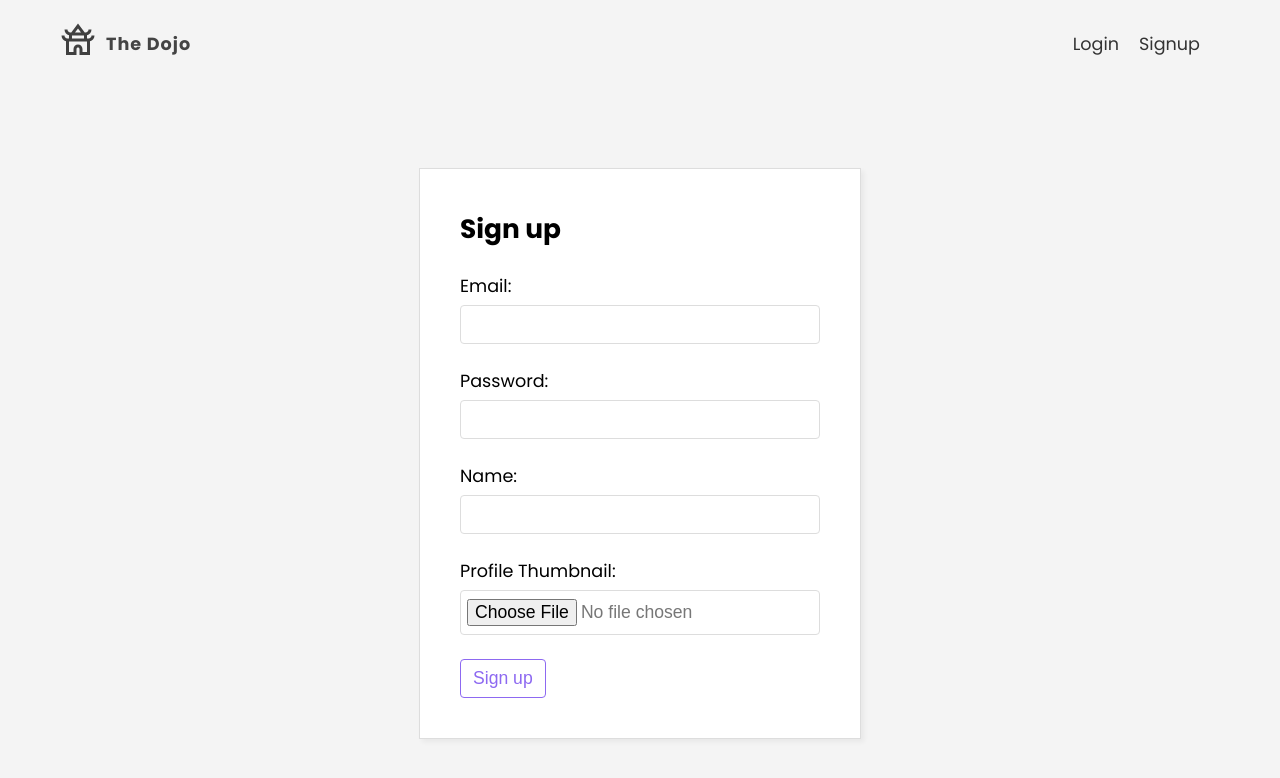
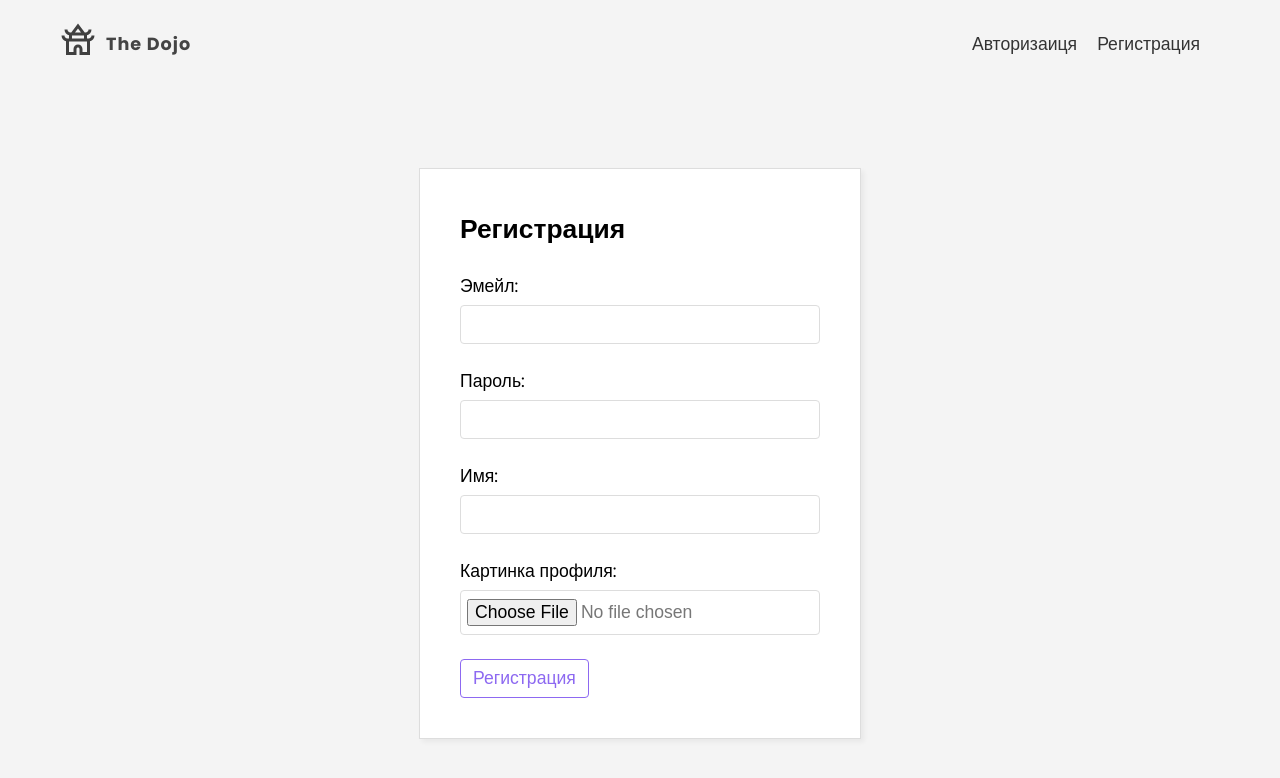
Before and after one commit to Maratoos/Dojo, a React (Create React App) app: page /signup in a window 1280 px wide. Shown: the top 778 px of the page. Built offline with nearby package versions, Linux system fonts and the light colour scheme; no server answers.

Commit message:
LocalizationToRussianAndFixBugs

```diff
--- a/src/App.js
+++ b/src/App.js
@@ -26,21 +26,25 @@ const PrivateRoute = (Component) => {
 }
 
 function App() {
-  const { user } = useAuthContext()
+  const { user, isReady } = useAuthContext()
   return (
     <div className="App">
-      {user && <Sidebar />}
+      {isReady && user && <Sidebar />}
       <div className='container'>
       <Navbar />
+      {isReady && (
         <Routes>
           <Route path='/' element={PrivateRoute(<Dashboard />)}/>
           <Route path='/create' element={PrivateRoute(<Create />)}/>
           <Route path='/project/:id' element={PrivateRoute(<Project />)}/>
+        </Routes>
+      )}
+        <Routes>
           <Route path='/login' element={<Login />}/>
           <Route path='/signup' element={<Signup />}/>
         </Routes>
       </div>
-      {user && <OnlineUsers />}
+      {isReady && user && <OnlineUsers />}
     </div>
   );
 }
--- a/src/components/navbar/Navbar.jsx
+++ b/src/components/navbar/Navbar.jsx
@@ -24,16 +24,16 @@ const Navbar = () => {
             </li>
             {!user && <>
             <li>
-                <Link to="/login">Login</Link>
+                <Link to="/login">Авторизаиця</Link>
             </li>
             <li>
-                <Link to="/signup">Signup</Link>
+                <Link to="/signup">Регистрация</Link>
             </li>
             </>}
             {user &&
             <li>
-                {!isPending && <button onClick={handleLogout} className="btn">Logout</button>}
-                {isPending && <button className="btn">Loading...</button>}
+                {!isPending && <button onClick={handleLogout} className="btn">Выйти</button>}
+                {isPending && <button className="btn">Загрузка...</button>}
                 {error && <div className='error'>{error}</div>}
             </li>
             }
--- a/src/components/onlineUsers/OnlineUsers.jsx
+++ b/src/components/onlineUsers/OnlineUsers.jsx
@@ -7,7 +7,7 @@ const OnlineUsers = () => {
     const { error, documents } = useGetCollection('users')
   return (
     <div className='user-list'>
-        <h2>All Users</h2>
+        <h2>Все пользователи</h2>
         {error && <div className='error'>{error}</div>}
         {documents && documents.map((user) => {
             return (
--- a/src/components/projects/Projects.jsx
+++ b/src/components/projects/Projects.jsx
@@ -14,7 +14,7 @@ const Projects = ({ projects }) => {
             return (
                 <Link to={`/project/${project.id}`} key={project.id}>
                     <h4>{project.name}</h4>
-                    <p>Сделать до: {date}</p>
+                    <p>Срок: {date}</p>
                     <div className='assigned-to'>
                         <ul>
                             {project.assignedUsersList.map((user) => (
--- a/src/components/sidebar/Sidebar.jsx
+++ b/src/components/sidebar/Sidebar.jsx
@@ -13,20 +13,20 @@ const Sidebar = () => {
         <div className="sidebar-content">
             <div className="user">
                 <Avatar src={user.photoURL} />
-                <p>Hey, {user.displayName}</p>
+                <p>Привет, {user.displayName}</p>
             </div>
             <nav className="links">
                 <ul>
                     <li>
                         <NavLink to="/">
                             <img src={DashboardIcon} alt="Dashboard Icon" />
-                            <span>Dashboard</span>
+                            <span>Доска</span>
                         </NavLink>
                     </li>
                     <li>
                         <NavLink to="/create">
                             <img src={AddIcon} alt="Add Icon" />
-                            <span>New Project</span>
+                            <span>Новый проект</span>
                         </NavLink>
                     </li>
                 </ul>
--- a/src/pages/dashboard/Dashboard.jsx
+++ b/src/pages/dashboard/Dashboard.jsx
@@ -7,7 +7,7 @@ const Dashboard = () => {
   const { documents ,error } = useGetCollection("projects")
   return (
     <div>
-      <h2 className='page-title'>Dashboard</h2>
+      <h2 className='page-title'>Доска проектов</h2>
       {error && <p className='error'>{error}</p>}
       {documents && <Projects projects={documents}/>}
     </div>
--- a/src/pages/login/Login.jsx
+++ b/src/pages/login/Login.jsx
@@ -25,9 +25,9 @@ const Login = () => {
 
   return (
     <form className="auth-form" onSubmit={handleSubmit}>
-    <h2>Login</h2>
+    <h2>Авторизация</h2>
     <label>
-      <span>Email:</span>
+      <span>Эмейл:</span>
       <input
       type="email"
       required
@@ -36,7 +36,7 @@ const Login = () => {
       />
     </label>
     <label>
-      <span>Password:</span>
+      <span>Пароль:</span>
       <input
       type="password"
       required
@@ -44,9 +44,9 @@ const Login = () => {
       onChange={(e) => setPassword(e.target.value)}
       />
     </label>
-    {!isPending && <button className="btn">Login</button>}
-    {isPending && <button className="btn">Loading...</button>}
-    {error && <div className='error'>{error}</div>}
+    {!isPending && <button className="btn">Войти</button>}
+    {isPending && <button className="btn">Загрузка...</button>}
+    {error && <div className='error'>Проверьте правильность написания пароля или эмейла!!!</div>}
   </form>
   )
 }
--- a/src/pages/project/Project.jsx
+++ b/src/pages/project/Project.jsx
@@ -12,7 +12,7 @@ const Project = () => {
     return <div className='error'>{error}</div>
   }
   if(!document && !error) {
-    return <div className='loading'>Loading...</div>
+    return <div className='loading'>Загрузка...</div>
   }
 
   return (
--- a/src/pages/project/ProjectSummary.jsx
+++ b/src/pages/project/ProjectSummary.jsx
@@ -10,10 +10,10 @@ const ProjectSummary = ({ project }) => {
         <div className="project-summary">
             <h2 className="page-title">{project.name}</h2>
             <p className="due-date">
-                Сделать до: {date}
+                Срок: {date}
             </p>
             <p className="details">{project.details}</p>
-            <h4>Assigned to:</h4>
+            <h4>Исполнители проекта:</h4>
             <div className="assigned-users">
                 {project.assignedUsersList.map((user) => (
                     <div key={user.id}>
--- a/src/pages/signup/Signup.jsx
+++ b/src/pages/signup/Signup.jsx
@@ -18,9 +18,9 @@ const Signup = () => {
     setThumbnail(null)
     const selected = event.target.files[0]
 
-    if(!selected) return setThumbnailError('Please select a file')
-    if(!selected.type.includes('image')) return setThumbnailError('Please select a valid picture')
-    if(selected.size >= 1000000) return setThumbnailError('Please select a file smaller than 100kb')
+    if(!selected) return setThumbnailError('Пожалуйста, выберите файл!!!')
+    if(!selected.type.includes('image')) return setThumbnailError('Пожалуйста, выберите файл с расширением png или jpg/jpeg!!!')
+    if(selected.size >= 1000000) return setThumbnailError('Пожалуйста выберите файл, размером менее 100 килобайт!!!')
 
     setThumbnail(selected)
     setThumbnailError(null)
@@ -40,9 +40,9 @@ const Signup = () => {
 
   return (
     <form className="auth-form" onSubmit={handleSubmit}>
-      <h2>Sign up</h2>
+      <h2>Регистрация</h2>
       <label>
-        <span>Email:</span>
+        <span>Эмейл:</span>
         <input
         type="email"
         required
@@ -51,7 +51,7 @@ const Signup = () => {
         />
       </label>
       <label>
-        <span>Password:</span>
+        <span>Пароль:</span>
         <input
         type="password"
         required
@@ -60,7 +60,7 @@ const Signup = () => {
         />
       </label>
       <label>
-        <span>Name:</span>
+        <span>Имя:</span>
         <input
         type="text"
         required
@@ -69,12 +69,12 @@ const Signup = () => {
         />
       </label>
       <label>
-        <span>Profile Thumbnail:</span>
+        <span>Картинка профиля:</span>
         <input type="file" required onChange={handleChangeFile}/>
         {thumbnailError && <span className='error'>{thumbnailError}</span>}
       </label>
-      {!isPending && <button className="btn">Sign up</button>}
-      {isPending && <button className="btn">Loading...</button>}
+      {!isPending && <button className="btn">Регистрация</button>}
+      {isPending && <button className="btn">Загрузка...</button>}
       {error && <div className='error'>{error}</div>}
     </form>
   )
```
Also changed, not shown: src/context/AuthContext.jsx (+6 -4 lines), src/pages/create/Create.jsx (+13 -13 lines).
